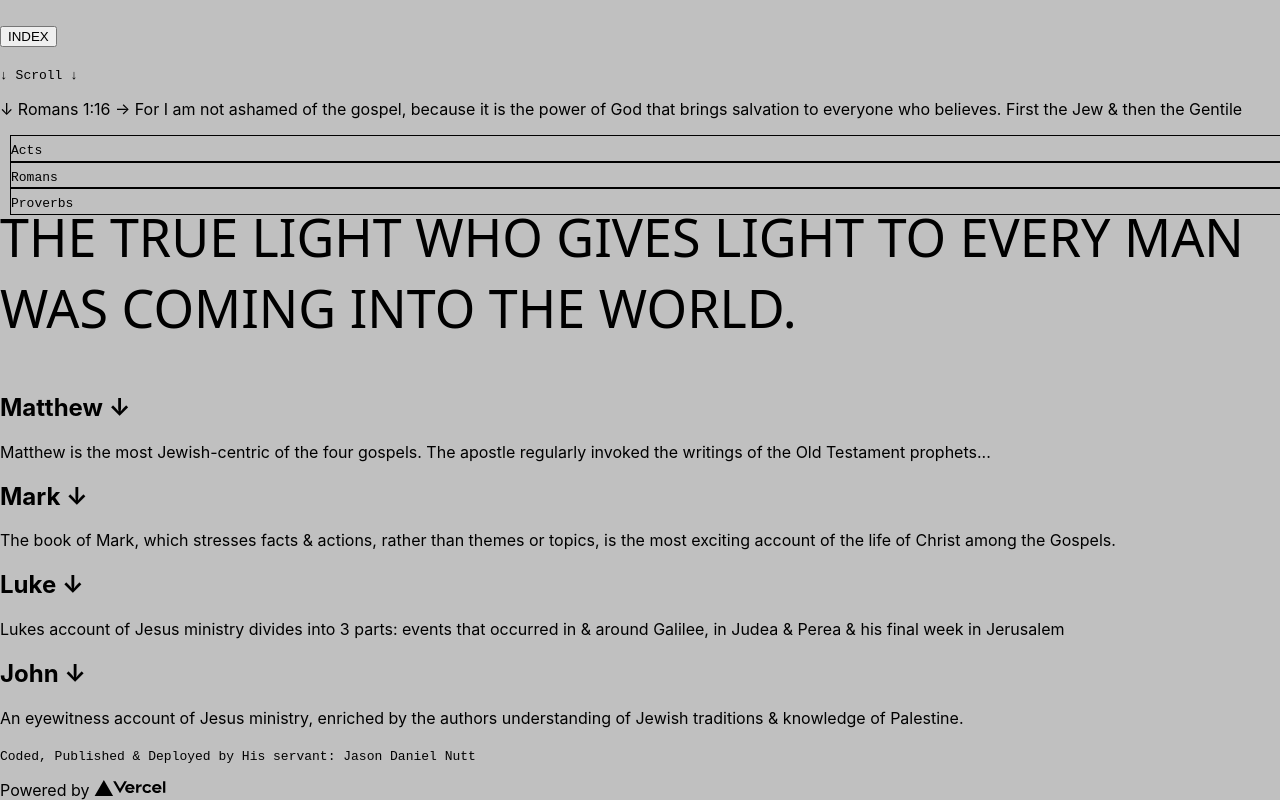
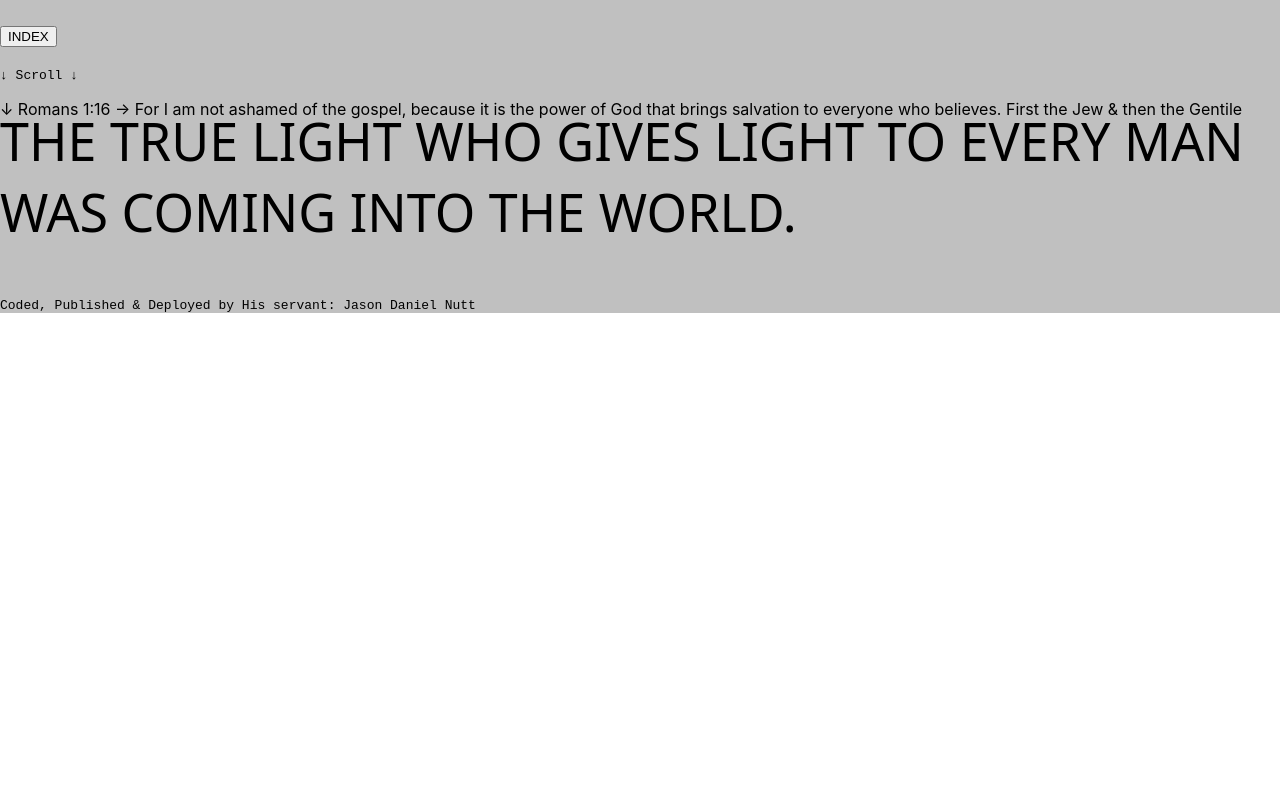
Before and after one commit to jnutt367/the-holy-bible, a Next.js app: page / in a window 1280 px wide. Shown: the part 1305-2105 px from the top of the page. After the commit the page ends 1634 px from the top, so only its background shows below. Built offline with nearby package versions, Linux system fonts and the light colour scheme.

Commit message:
Update index.js

```diff
--- a/pages/index.js
+++ b/pages/index.js
@@ -75,67 +75,11 @@ export default function Home() {
 
 
 
-       <ul className={styles.ul}>
-       <li className={styles.li}>
-         <a href="https://acts-zeta.vercel.app">
 
-          <code className={styles.books}>Acts</code></a>
-          </li>
-
-       <li  className={styles.li}>
-       <a href="https://romans-five.vercel.app/">
-       <code className={styles.books}>Romans</code>
-  </a>
-  </li>
-
-         <li  className={styles.li}>
-         <a href="https://proverbs.vercel.app/">
-         <code className={styles.books}>Proverbs</code>
-
-         </a>
-         </li>
-         </ul>
                   <code className={styles.holy}> THE TRUE LIGHT WHO GIVES LIGHT TO EVERY MAN WAS COMING INTO THE WORLD. </code>
 
 
-        <div className={styles.grid}>
-        <a href="https://matthew-coral.vercel.app/" className={styles.card}>
-            <h2>Matthew &darr;</h2>
-            <p>Matthew is the most Jewish-centric of the four gospels. The apostle regularly invoked the writings of the Old Testament prophets...</p>
-          </a>
-          <a href="https://mark-alpha.vercel.app/" className={styles.card}>
 
-            <h2>Mark &darr;</h2>
-            <p>The book of Mark, which stresses facts & actions, rather than themes or topics, is the most exciting account of the life of Christ among the Gospels. </p>
-
-          </a>
-
-
-
-
-
-          <a
-            href="https://luke-three.vercel.app/"
-            className={styles.card}
-          >
-            <h2>Luke &darr;</h2>
-            <p>
-            Lukes account of Jesus ministry divides into 3 parts:
-            events that occurred in & around Galilee,
-             in Judea & Perea
-            & his final week in Jerusalem
-            </p>
-          </a>
-
-          <a
-            href="https://john-zeta.vercel.app/"
-            className={styles.card}
-          >
-            <h2>John &darr;</h2>
-            <p>An eyewitness account of Jesus ministry, enriched by the authors understanding of Jewish traditions & knowledge of Palestine.</p>
-          </a>
-
-        </div>
 
         <p className={styles.description}>
         <code className={styles.publisher}>
@@ -144,19 +88,6 @@ export default function Home() {
         </p>
       </main>
 
-      <footer className={styles.footer}>
-
-        <a
-          href="https://vercel.com?utm_source=create-next-app&utm_medium=default-template&utm_campaign=create-next-app"
-          target="_blank"
-          rel="noopener noreferrer"
-        >
-          Powered by{' '}
-          <span className={styles.logo}>
-            <Image src="/vercel.svg" alt="Vercel Logo" width={72} height={16} />
-          </span>
-        </a>
-      </footer>
     </div>
   )
 }
```
Lines whose indentation alone changed are shown as unchanged.
